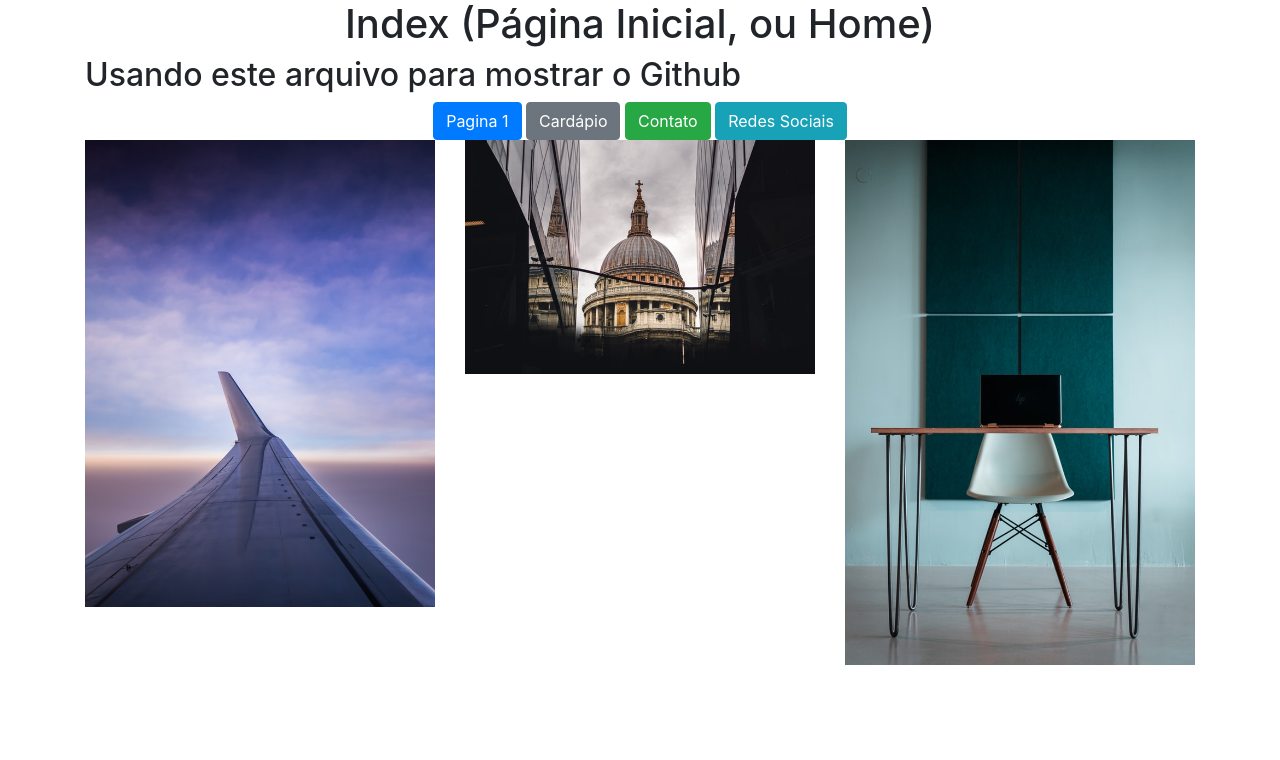
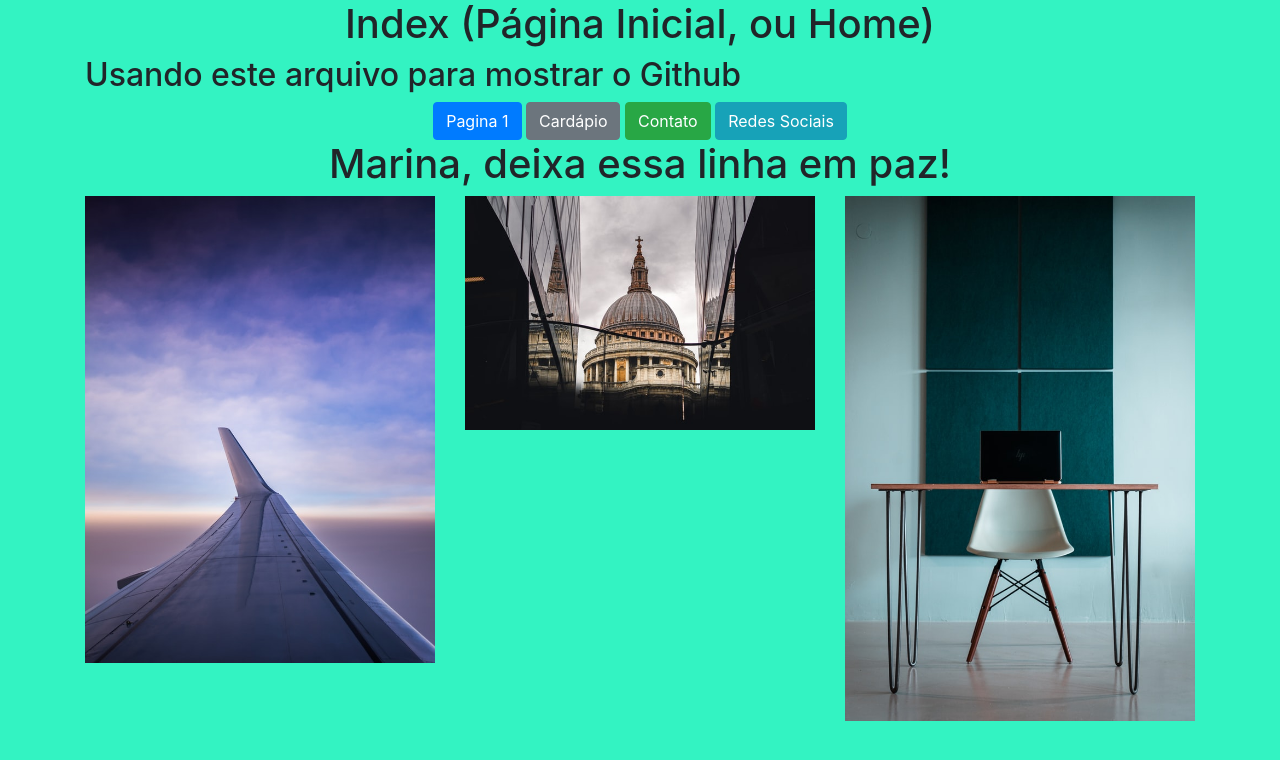
Before and after one commit to newtoncalegari/d03-web, a plain HTML site: page index.html in a window 1280 px wide. Drawn offline with nearby package versions, Linux system fonts and the light colour scheme.

Commit message:
Mudei a cor do fundo

```diff
--- a/index.html
+++ b/index.html
@@ -6,6 +6,9 @@
 	<link rel="stylesheet" href="https://cdn.jsdelivr.net/npm/bootstrap@4.5.3/dist/css/bootstrap.min.css" integrity="sha384-TX8t27EcRE3e/ihU7zmQxVncDAy5uIKz4rEkgIXeMed4M0jlfIDPvg6uqKI2xXr2" crossorigin="anonymous">
 
 	<style>
+		body {
+			background: #33f3c2;
+		}
 		.row {
 /*			background: #FFAAEE;*/
 		}
@@ -38,6 +41,7 @@
 			</div>
 		</div>
 
+		<h1>Marina, deixa essa linha em paz!</h1>
 
 		<div class="row">
 			<div class="col-4">
```
